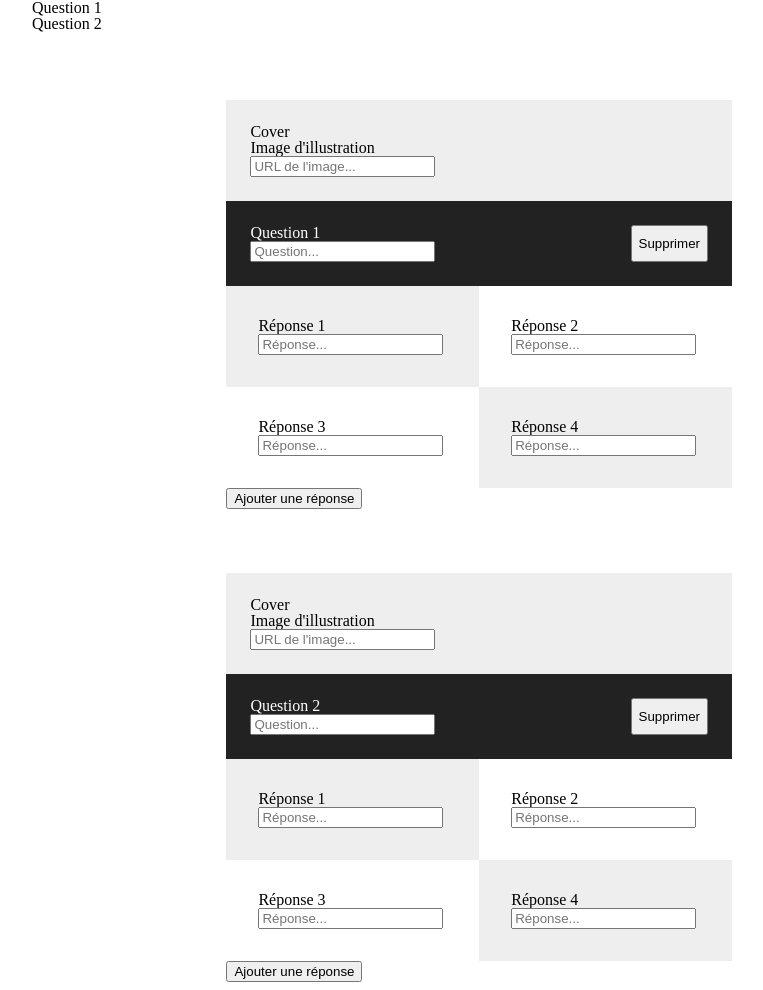
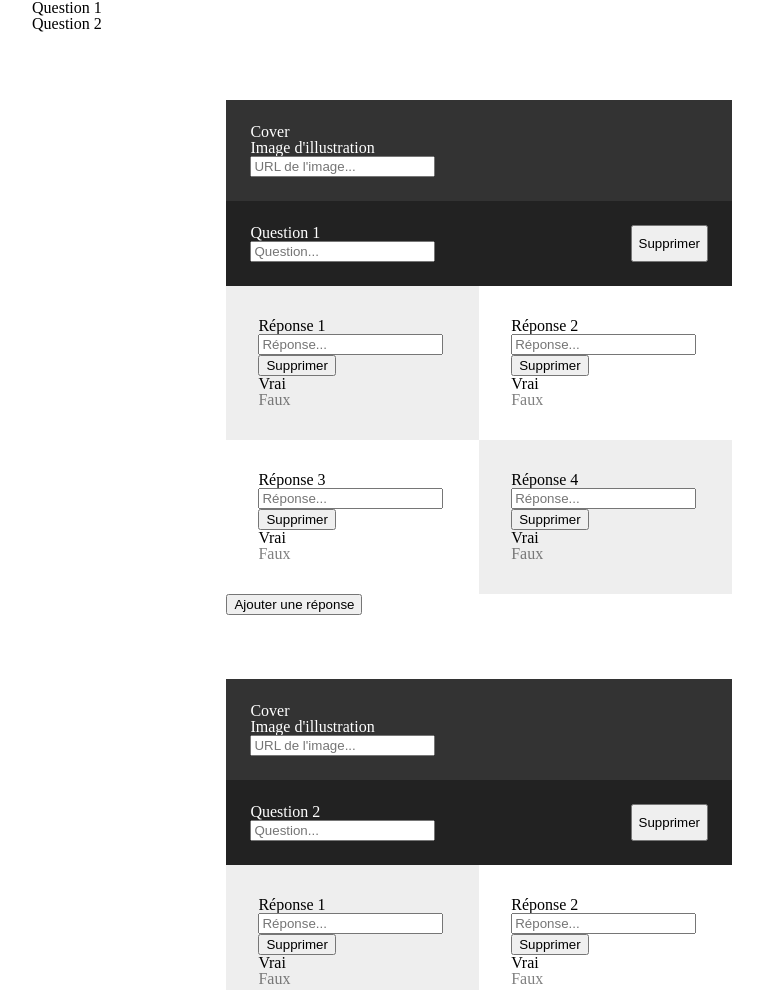
Before and after one commit to ZoCailleton/quiz-generator, a website built with Vite: page index.html in a window 1280 px wide. Shown: the top 990 px of the page, without its empty margins (258-1021 px from the left). Built offline with nearby package versions, Linux system fonts and the light colour scheme.

Commit message:
Feat: Question cover

```diff
--- a/QuizGenerator/Form/Answer.js
+++ b/QuizGenerator/Form/Answer.js
@@ -10,29 +10,40 @@ export default class Answer {
     this.state = state;
     this.index = index;
 
-    this.setup();
-    this.addField();
-
-    this.html.append(new Choices().html);
-
-  }
-
-  setup() {
-
     this.html = new HTMLElement({
       tag: 'div',
       className: 'answer-wrapper'
     });
+
+    this.addField();
+    this.addControls();
+
+    this.html.append(new Choices().html);
 
   }
 
   addField() {
 
     this.html.append(new Field({
-      type: 'text',
+      tag: 'text',
       title: `Réponse ${this.index+1}`,
       placeholder: 'Réponse...'
     }));
+
+  }
+
+  addControls() {
+
+    let button = new HTMLElement({
+      tag: 'button',
+      value: 'Supprimer'
+    });
+
+    button.addEventListener('click', () => {
+      this.delete();
+    });
+
+    this.html.append(button);
 
   }
 
@@ -42,4 +53,10 @@ export default class Answer {
 
   }
 
+  delete() {
+
+    this.html.remove();
+
+  }
+
 }
--- /dev/null
+++ b/QuizGenerator/Form/Choice.js
@@ -0,0 +1,58 @@
+import HTMLElement from "../Utils/HTMLElement";
+import UniqueID from "../Utils/UniqueID";
+
+export default class Choice {
+
+  constructor({state, name}) {
+
+    this.id = new UniqueID().id;
+    this.name = name;
+    this.state = state;
+    this.text = '';
+    this.html = new HTMLElement({
+      tag: 'div',
+      className: 'choice'
+    });
+
+    if(this.state) {
+      this.text = 'Vrai';
+    } else {
+      this.text = 'Faux';
+    }
+
+    this.addRadioElement();
+    this.addLabelElement();
+
+    return this.html;
+
+  }
+
+  addRadioElement() {
+
+    let radio = new HTMLElement({
+      tag: 'input',
+      id: this.id,
+      name: this.name,
+      type: 'radio'
+    });
+
+    if(this.state)
+      radio.checked = true;
+
+    this.html.append(radio);
+
+  }
+
+  addLabelElement() {
+
+    let label = new HTMLElement({
+      tag: 'label',
+      htmlFor: this.id,
+      value: this.text
+    });
+
+    this.html.append(label);
+
+  }
+
+}
--- a/QuizGenerator/Form/Choices.js
+++ b/QuizGenerator/Form/Choices.js
@@ -1,3 +1,4 @@
+import Choice from "./Choice";
 import HTMLElement from "../Utils/HTMLElement";
 import UniqueID from "../Utils/UniqueID";
 
@@ -5,28 +6,15 @@ export default class Choices {
 
   constructor() {
 
-    this.id = new UniqueID();
+    let name = new UniqueID().id;
 
     this.html = new HTMLElement({
       tag: 'div',
       className: 'choices'
     });
 
-    this.trueAnswer = new HTMLElement({
-      tag: 'label',
-      for: this.id
-    });
-
-  }
-
-  addRadioElement() {
-
-    let radioElt = new HTMLElement({
-      tag: 'input',
-      id: this.id
-    });
-
-    this.html.append(radioElt);
+    this.html.append(new Choice({state: true, name}));
+    this.html.append(new Choice({state: false, name}));
 
   }
 
--- a/QuizGenerator/Form/Question.js
+++ b/QuizGenerator/Form/Question.js
@@ -12,6 +12,7 @@ export default class Question {
     this.title = title;
     this.index = index;
     this.header;
+    this.cover = '';
 
     this.answers = new Answers();
 
@@ -50,6 +51,14 @@ export default class Question {
       placeholder: `URL de l'image...`
     });
 
+    coverInput.addEventListener('change', e => {
+
+      let value = e.target.value;
+      this.cover = value;
+      coverElt.style.backgroundImage = `url(${this.cover})`;
+
+    });
+
     coverElt.append(coverInput);
 
     this.html.append(coverElt);
@@ -61,6 +70,10 @@ export default class Question {
     let controls = new HTMLElement({
       tag: 'button',
       value: 'Supprimer'
+    });
+
+    controls.addEventListener('click', () => {
+      this.delete();
     });
 
     this.header.append(controls);
--- a/QuizGenerator/Utils/HTMLElement.js
+++ b/QuizGenerator/Utils/HTMLElement.js
@@ -1,6 +1,6 @@
 export default class HTMLElement {
 
-  constructor({tag, id, className, value, htmlFor, type}) {
+  constructor({tag, id, className, value, htmlFor, type, name}) {
 
     this.tag = tag || 'div';
     this.className = className;
@@ -8,6 +8,7 @@ export default class HTMLElement {
     this.id = id;
     this.htmlFor = htmlFor;
     this.type = type;
+    this.name = name;
 
     this.html = document.createElement(this.tag);
 
@@ -26,6 +27,9 @@ export default class HTMLElement {
     if(this.type != undefined)
       this.html.setAttribute('type', this.type);
 
+    if(this.name != undefined)
+      this.html.setAttribute('name', this.name);
+
     return this.html;
 
   }
--- a/style.scss
+++ b/style.scss
@@ -38,8 +38,12 @@
 .question-wrapper {
   margin-bottom: 4em;
   .cover {
-    background-color: #eee;
+    background-size: cover;
+    background-repeat: no-repeat;
+    background-position: center;
+    background-color: #333;
     padding: 1.5em;
+    color: #fff;
   }
   header {
     background-color: #222;
@@ -52,7 +56,7 @@
     .grid {
       display: grid;
       grid-template-columns: 1fr 1fr;
-      > div {
+      .answer-wrapper {
         padding: 2em;
         &:first-child,
         &:nth-child(4),
@@ -60,6 +64,20 @@
         &:nth-child(8) {
           background-color: #eee;
         }
+        .choices {
+          .choice {
+            input {
+              display: none;
+              &:checked + label {
+                opacity: 1;
+              }
+            }
+            label {
+              opacity: .5;
+              cursor: pointer;
+            }
+          }
+        }
       }
     }
   }
```
